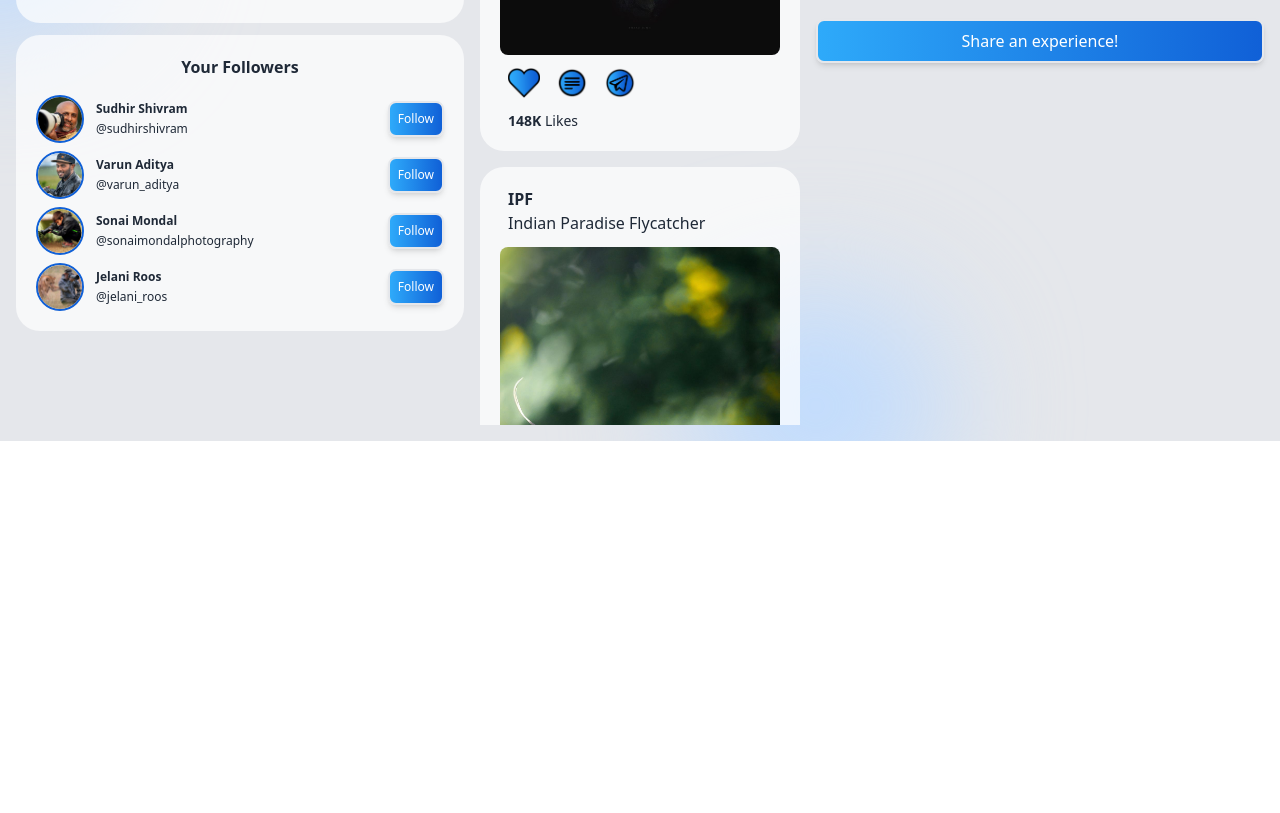
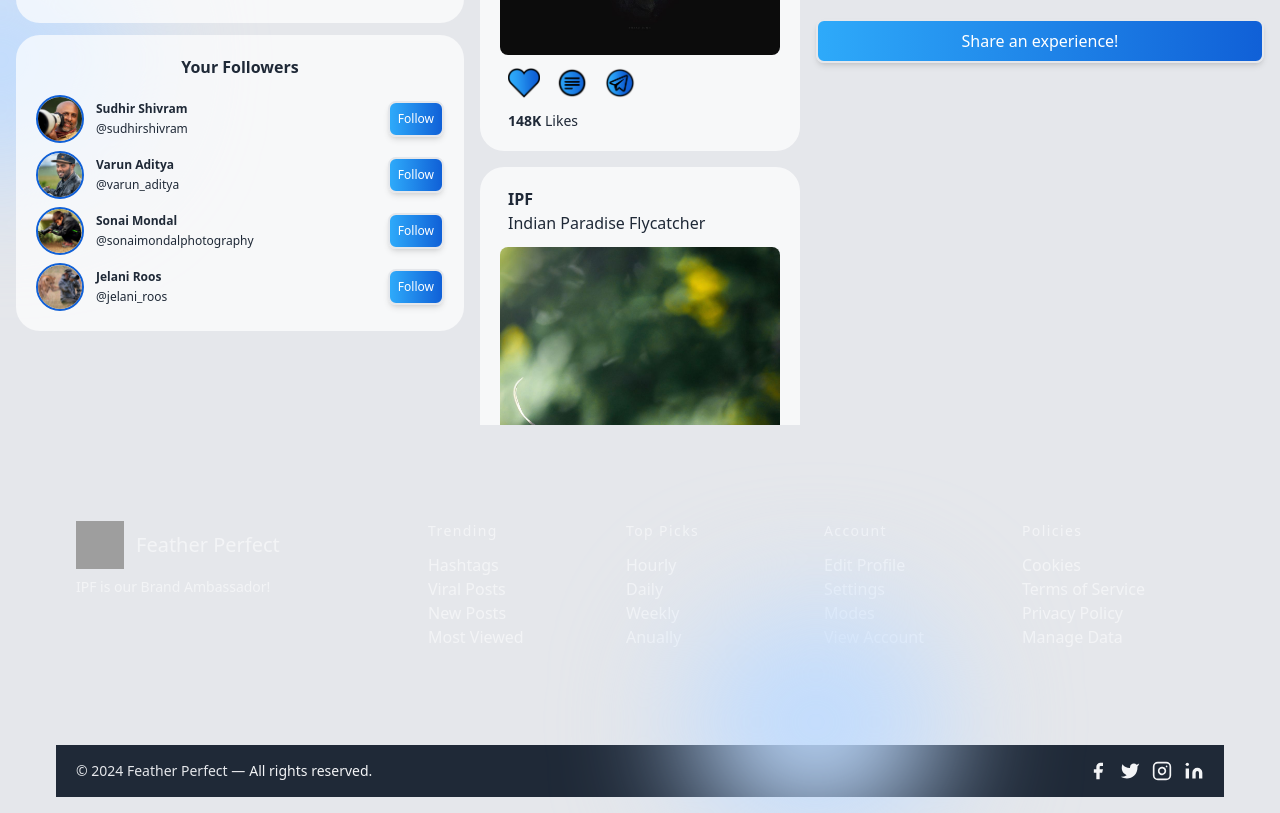
Before and after one commit to SwanandD121/FeatherPerfect_fe, a React (Create React App) app: page /home in a window 1280 px wide. Shown: the part 539-1352 px from the top of the page. Before the commit the page ends 980 px from the top, so only its background shows below. Built offline with nearby package versions, Linux system fonts and the light colour scheme; grey boxes are pictures that could not be loaded.

Commit message:
Footer Added

```diff
--- /dev/null
+++ b/src/Components/Footer/Footer.jsx
@@ -0,0 +1,123 @@
+import React from 'react'
+
+const Footer = () => {
+  return (
+    <footer class="text-gray-100 px-10">
+  <div class="container px-5 py-24 mx-auto flex md:items-center lg:items-start md:flex-row md:flex-nowrap flex-wrap flex-col">
+    <div class="w-64 flex-shrink-0 md:mx-0 mx-auto text-center md:text-left">
+      <a class="flex title-font font-medium items-center md:justify-start justify-center text-gray-100">
+
+            <img src="https://feather-perfect-fe.vercel.app/static/media/logo.20f065a2b13e8490fcce.png" class="size-12 text-white" viewBox="0 0 24 24" alt="" />
+
+        <span class="ml-3 text-xl">Feather Perfect</span>
+      </a>
+      <p class="mt-2 text-sm text-gray-100">IPF is our Brand Ambassador!
+      </p>
+    </div>
+    <div class="flex-grow flex flex-wrap md:pl-20 -mb-10 md:mt-0 mt-10 md:text-left text-center">
+      <div class="lg:w-1/4 md:w-1/2 w-full px-4">
+        <h2 class="title-font font-medium text-gray-100 tracking-widest text-sm mb-3">Trending</h2>
+        <nav class="list-none mb-10">
+          <li>
+            <a class="text-gray-100 hover:text-gray-100">Hashtags</a>
+          </li>
+          <li>
+            <a class="text-gray-100 hover:text-gray-100">Viral Posts</a>
+          </li>
+          <li>
+            <a class="text-gray-100 hover:text-gray-100">New Posts</a>
+          </li>
+          <li>
+            <a class="text-gray-100 hover:text-gray-100">Most Viewed</a>
+          </li>
+        </nav>
+      </div>
+      <div class="lg:w-1/4 md:w-1/2 w-full px-4">
+        <h2 class="title-font font-medium text-gray-100 tracking-widest text-sm mb-3">Top Picks</h2>
+        <nav class="list-none mb-10">
+          <li>
+            <a class="text-gray-100 hover:text-gray-100">Hourly</a>
+          </li>
+          <li>
+            <a class="text-gray-100 hover:text-gray-100">Daily</a>
+          </li>
+          <li>
+            <a class="text-gray-100 hover:text-gray-100">Weekly</a>
+          </li>
+          <li>
+            <a class="text-gray-100 hover:text-gray-100">Anually</a>
+          </li>
+        </nav>
+      </div>
+      <div class="lg:w-1/4 md:w-1/2 w-full px-4">
+        <h2 class="title-font font-medium text-gray-100 tracking-widest text-sm mb-3">Account</h2>
+        <nav class="list-none mb-10">
+          <li>
+            <a class="text-gray-100 hover:text-gray-100">Edit Profile</a>
+          </li>
+          <li>
+            <a class="text-gray-100 hover:text-gray-100">Settings</a>
+          </li>
+          <li>
+            <a class="text-gray-100 hover:text-gray-100">Modes</a>
+          </li>
+          <li>
+            <a class="text-gray-100 hover:text-gray-100">View Account</a>
+          </li>
+        </nav>
+      </div>
+      <div class="lg:w-1/4 md:w-1/2 w-full px-4">
+        <h2 class="title-font font-medium text-gray-100 tracking-widest text-sm mb-3">Policies</h2>
+        <nav class="list-none mb-10">
+          <li>
+            <a class="text-gray-100 hover:text-gray-100">Cookies</a>
+          </li>
+          <li>
+            <a class="text-gray-100 hover:text-gray-100">Terms of Service</a>
+          </li>
+          <li>
+            <a class="text-gray-100 hover:text-gray-100">Privacy Policy</a>
+          </li>
+          <li>
+            <a class="text-gray-100 hover:text-gray-100">Manage Data</a>
+          </li>
+        </nav>
+      </div>
+    </div>
+  </div>
+  <div class="bg-gray-800">
+    <div class="container mx-auto py-4 px-5 flex flex-wrap flex-col sm:flex-row">
+      <p class="text-gray-200 text-sm text-center sm:text-left">© 2024 Feather Perfect —
+        <a href="https://twitter.com/knyttneve" rel="noopener noreferrer" class="text-gray-100 ml-1" target="_blank">All rights reserved.</a>
+      </p>
+      <span class="inline-flex sm:ml-auto sm:mt-0 mt-2 justify-center sm:justify-start">
+        <a class="text-gray-100">
+          <svg fill="currentColor" stroke-linecap="round" stroke-linejoin="round" stroke-width="2" class="w-5 h-5" viewBox="0 0 24 24">
+            <path d="M18 2h-3a5 5 0 00-5 5v3H7v4h3v8h4v-8h3l1-4h-4V7a1 1 0 011-1h3z"></path>
+          </svg>
+        </a>
+        <a class="ml-3 text-gray-100">
+          <svg fill="currentColor" stroke-linecap="round" stroke-linejoin="round" stroke-width="2" class="w-5 h-5" viewBox="0 0 24 24">
+            <path d="M23 3a10.9 10.9 0 01-3.14 1.53 4.48 4.48 0 00-7.86 3v1A10.66 10.66 0 013 4s-4 9 5 13a11.64 11.64 0 01-7 2c9 5 20 0 20-11.5a4.5 4.5 0 00-.08-.83A7.72 7.72 0 0023 3z"></path>
+          </svg>
+        </a>
+        <a class="ml-3 text-gray-100">
+          <svg fill="none" stroke="currentColor" stroke-linecap="round" stroke-linejoin="round" stroke-width="2" class="w-5 h-5" viewBox="0 0 24 24">
+            <rect width="20" height="20" x="2" y="2" rx="5" ry="5"></rect>
+            <path d="M16 11.37A4 4 0 1112.63 8 4 4 0 0116 11.37zm1.5-4.87h.01"></path>
+          </svg>
+        </a>
+        <a class="ml-3 text-gray-100">
+          <svg fill="currentColor" stroke="currentColor" stroke-linecap="round" stroke-linejoin="round" stroke-width="0" class="w-5 h-5" viewBox="0 0 24 24">
+            <path stroke="none" d="M16 8a6 6 0 016 6v7h-4v-7a2 2 0 00-2-2 2 2 0 00-2 2v7h-4v-7a6 6 0 016-6zM2 9h4v12H2z"></path>
+            <circle cx="4" cy="4" r="2" stroke="none"></circle>
+          </svg>
+        </a>
+      </span>
+    </div>
+  </div>
+</footer>
+  )
+}
+
+export default Footer
--- a/src/pages/Home/Home.jsx
+++ b/src/pages/Home/Home.jsx
@@ -3,16 +3,21 @@
 import ProfileSide from '../../Components/ProfileSide/ProfileSide'
 import PostSide from '../../Components/PostSide/PostSide'
 import RightSide from '../../Components/RightSide/RightSide'
+import Footer from '../../Components/Footer/Footer'
 
 
 
 const Home = () => {
   return (
+    <>
     <div className="home relative gap-4 "> {/* isme tailwind nahi chal raha */}
       <ProfileSide/>
       <PostSide/>
       <RightSide/>
+
     </div>
+    <Footer/>
+    </>
   )
 }
 
--- a/src/pages/Profile/Profile.jsx
+++ b/src/pages/Profile/Profile.jsx
@@ -5,9 +5,11 @@
 import PostSide from '../../Components/PostSide/PostSide'
 import RightSide from '../../Components/RightSide/RightSide'
 import { Link } from 'react-router-dom'
+import Footer from '../../Components/Footer/Footer'
 
 const Profile = () => {
   return (
+    <>
     <div className="Profile">
         <ProfileLeft/>
 
@@ -17,7 +19,11 @@
         </div>
 
         <RightSide/>
+
     </div>
+    <Footer/>
+    </>
+
   )
 }
 
```
